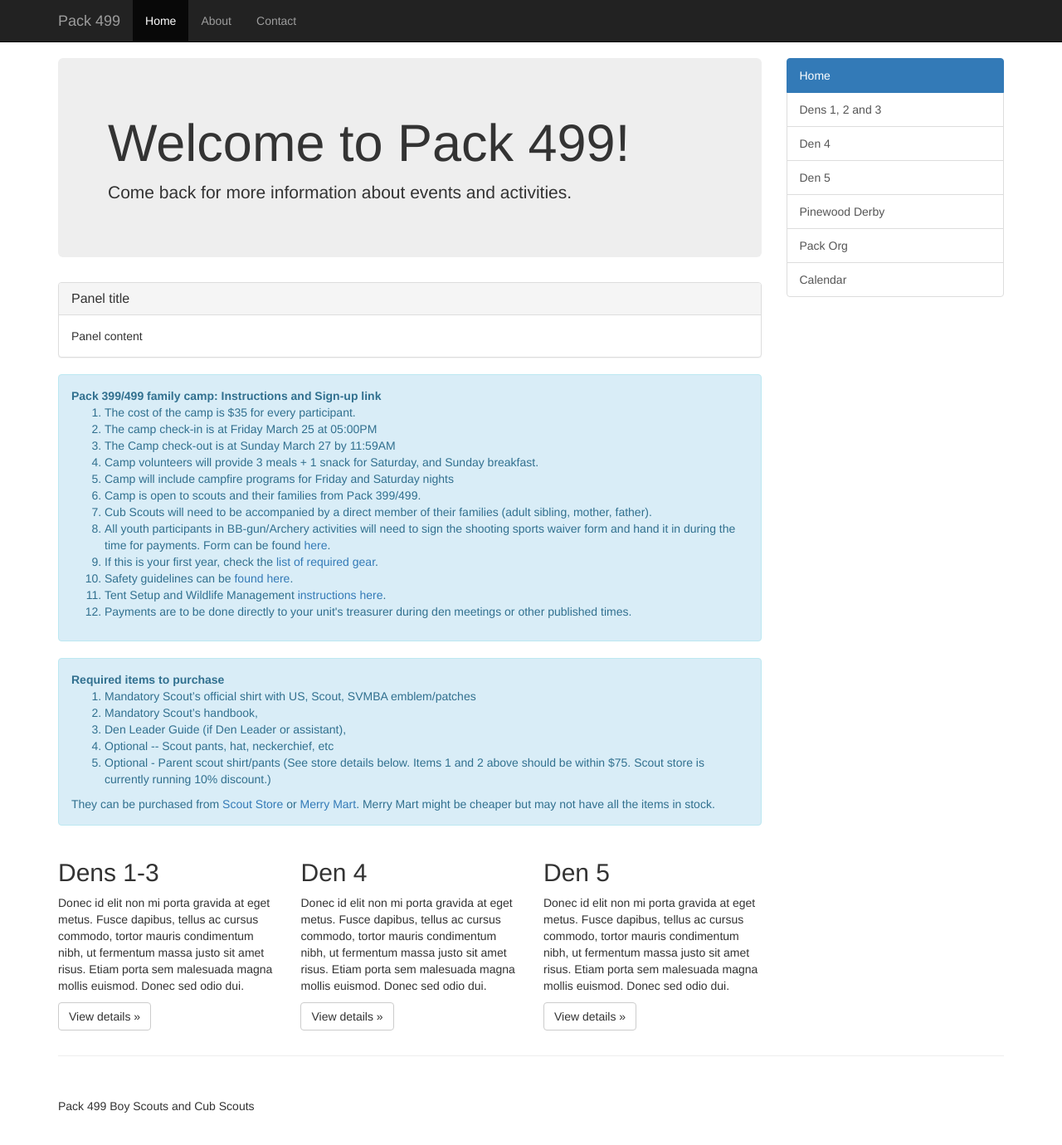
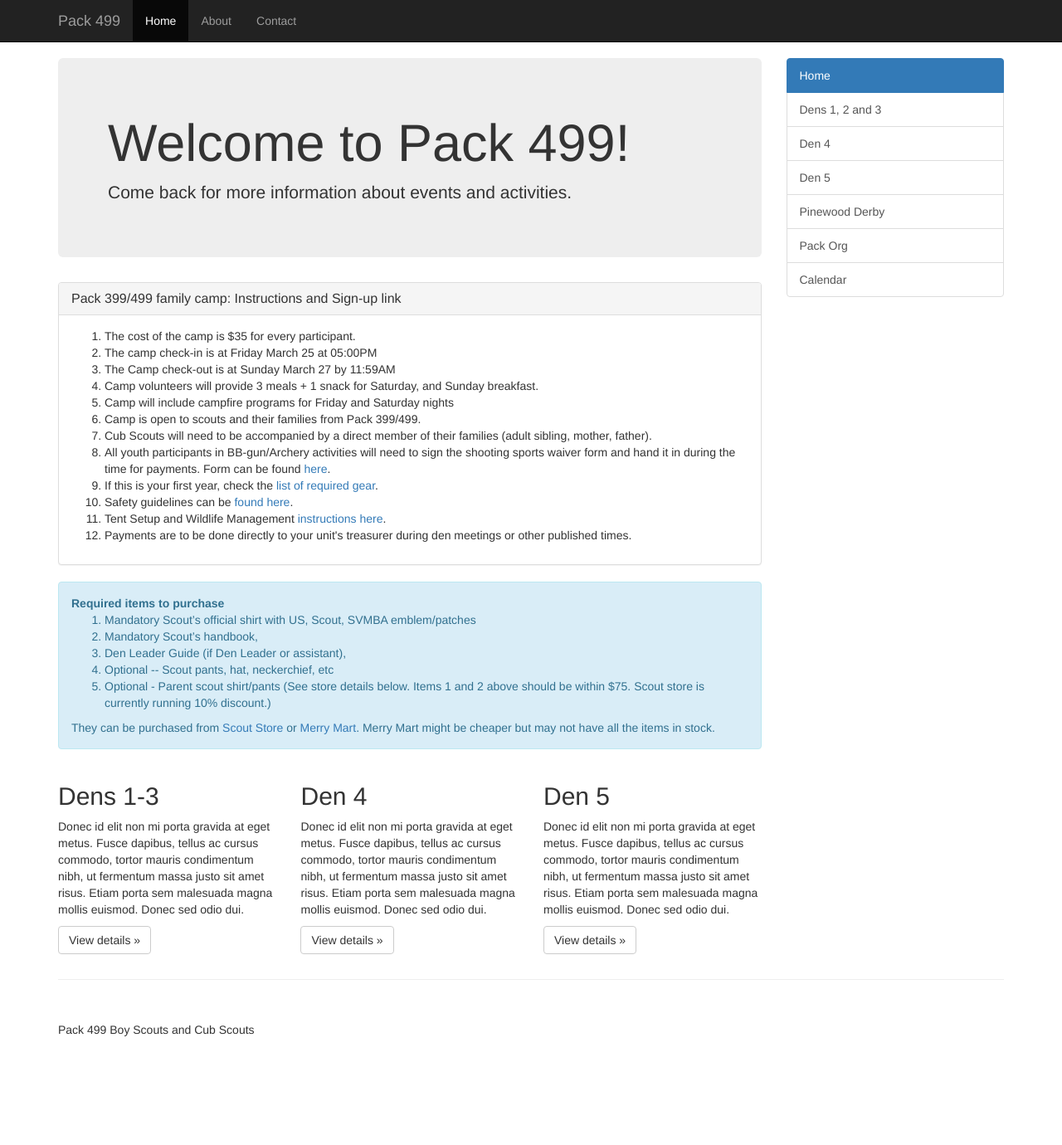
Before and after one commit to scout499/scout499.github.io, a Jekyll site: the page built from index.html, in a window 1280 px wide and 1383 px high. Shown: the top 1380 px of the window at 83% size. Built offline with Jekyll 4.4.1, drawn with Linux system fonts in a browser that asks for light colours; nearby versions of some CDN libraries; Markdown is read by kramdown in place of the engine named in the settings.

Commit message:
Update index.html

```diff
--- a/index.html
+++ b/index.html
@@ -9,15 +9,9 @@ layout: default
 
 <div class="panel panel-default">
   <div class="panel-heading">
-    <h3 class="panel-title">Panel title</h3>
+    <h3 class="panel-title">Pack 399/499 family camp: Instructions and Sign-up link</h3>
   </div>
   <div class="panel-body">
-    Panel content
-  </div>
-</div>
-
-<div class="alert alert-info" role="alert">
-  <strong>Pack 399/499 family camp: Instructions and Sign-up link</strong>
     <ol>
       <li>The cost of the camp is $35 for every participant.</li>
       <li>The camp check-in is at Friday March 25 at 05:00PM</li>
@@ -32,6 +26,7 @@ layout: default
       <li>Tent Setup and Wildlife Management <a href="https://docs.google.com/document/d/1T2UpSRRzljZQj878WKHOn2f8wXpMO2Ihsr0S5csxUBc">instructions here</a>.</li>
       <li>Payments are to be done directly to your unit's treasurer during den meetings or other published times.</li>
     </ol>
+  </div>
 </div>
 
 <div class="alert alert-info" role="alert">
```
